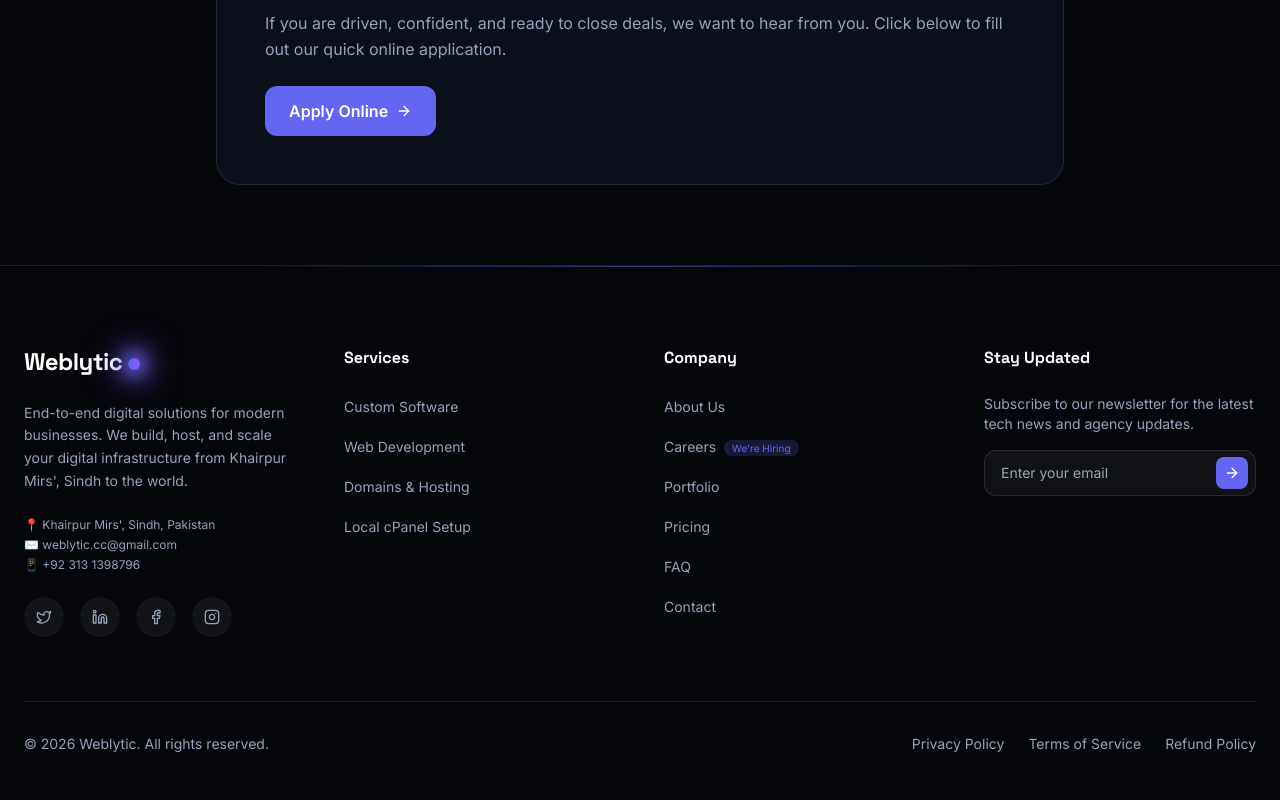
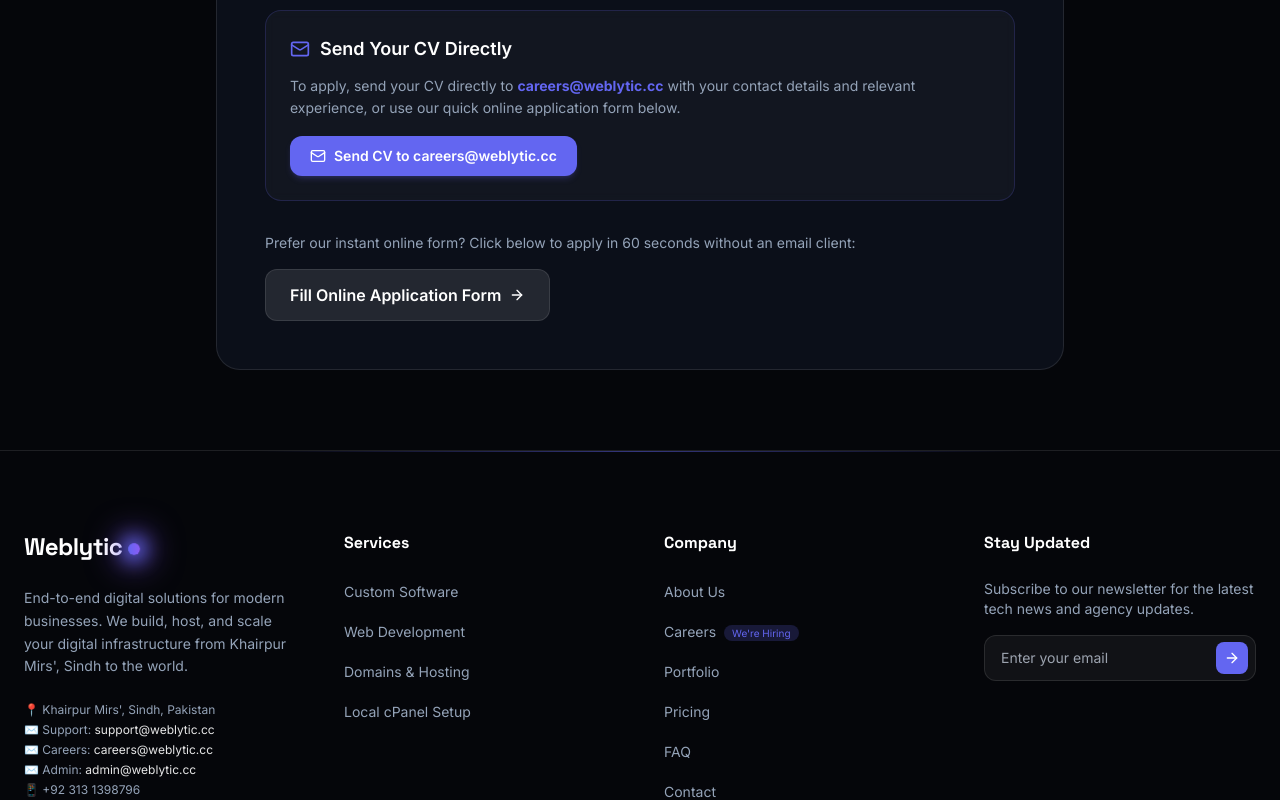
Before and after one commit to Imranalit/weblytic, a Next.js app: page /careers in a window 1280 px wide. Shown: the part 2120-2920 px from the top of the page. Built offline with nearby package versions, Linux system fonts and the light colour scheme.

Commit message:
Feat: Add official domain emails (support, careers, admin) across pages and careers job announcement

```diff
--- a/app/careers/CareersClient.tsx
+++ b/app/careers/CareersClient.tsx
@@ -3,7 +3,7 @@
 import { useState } from "react";
 
 import { LazyMotion, domAnimation, m } from "framer-motion";
-import { Briefcase, MapPin, DollarSign, Clock, ArrowRight, CheckCircle2 } from "lucide-react";
+import { Briefcase, MapPin, DollarSign, Clock, ArrowRight, CheckCircle2 , Mail } from "lucide-react";
 import Navbar from "@/components/Navbar";
 import Footer from "@/components/Footer";
 
@@ -149,17 +149,36 @@
                 <div className="pt-8 border-t border-white/10 mt-10">
                   <h3 className="text-xl font-bold text-white mb-4">Ready to Apply?</h3>
 
+                  {/* Direct Email Application Banner */}
+                  <div className="mb-8 p-6 rounded-2xl bg-white/[0.03] border border-primary/20 backdrop-blur-sm space-y-3">
+                    <div className="flex items-center gap-2.5 text-white font-semibold text-lg">
+                      <Mail className="w-5 h-5 text-primary" />
+                      <h4>Send Your CV Directly</h4>
+                    </div>
+                    <p className="text-text-muted text-sm leading-relaxed">
+                      To apply, send your CV directly to <a href="mailto:careers@weblytic.cc?subject=Job%20Application%20-%20Business%20Development%20Executive" className="text-primary hover:underline font-bold">careers@weblytic.cc</a> with your contact details and relevant experience, or use our quick online application form below.
+                    </p>
+                    <div className="pt-1">
+                      <a
+                        href="mailto:careers@weblytic.cc?subject=Job%20Application%20-%20Business%20Development%20Executive"
+                        className="inline-flex items-center gap-2 px-5 py-2.5 bg-primary hover:bg-primary-end text-white text-sm font-semibold rounded-xl transition-colors shadow-md shadow-primary/20"
+                      >
+                        <Mail className="w-4 h-4" />
+                        Send CV to careers@weblytic.cc
+                      </a>
+                    </div>
+                  </div>
+
                   {!showForm ? (
                     <>
-                      <p className="mb-6">
-                        If you are driven, confident, and ready to close deals, we want to hear from you.
-                        Click below to fill out our quick online application.
+                      <p className="mb-4 text-text-muted text-sm">
+                        Prefer our instant online form? Click below to apply in 60 seconds without an email client:
                       </p>
                       <button
                         onClick={() => setShowForm(true)}
-                        className="inline-flex items-center justify-center gap-2 px-6 py-3 bg-primary hover:bg-primary-end text-white font-semibold rounded-xl transition-colors"
+                        className="inline-flex items-center justify-center gap-2 px-6 py-3 bg-white/10 hover:bg-white/20 text-white font-semibold rounded-xl transition-colors border border-white/10"
                       >
-                        Apply Online
+                        Fill Online Application Form
                         <ArrowRight className="w-4 h-4" />
                       </button>
                     </>
--- a/app/faq/FAQClient.tsx
+++ b/app/faq/FAQClient.tsx
@@ -267,11 +267,11 @@
                   Chat on WhatsApp (+92 313 1398796)
                 </a>
                 <a
-                  href="mailto:weblytic.cc@gmail.com"
+                  href="mailto:support@weblytic.cc"
                   className="inline-flex items-center gap-2 px-6 py-3 rounded-full bg-white/10 hover:bg-white/15 text-white text-sm font-semibold border border-white/10 transition-all"
                 >
                   <Mail className="w-4 h-4" />
-                  Email Founder
+                  Email Support (support@weblytic.cc)
                 </a>
               </div>
             </div>
--- a/app/layout.tsx
+++ b/app/layout.tsx
@@ -104,7 +104,7 @@
   "image": "https://weblytic.cc/og-image.jpg",
   "url": "https://weblytic.cc",
   "telephone": "+923131398796",
-  "email": "weblytic.cc@gmail.com",
+  "email": "support@weblytic.cc",
   "priceRange": "PKR 5000 - PKR 80000",
   "currenciesAccepted": "PKR",
   "paymentAccepted": "Cash, Bank Transfer, EasyPaisa, JazzCash",
--- a/app/privacy/page.tsx
+++ b/app/privacy/page.tsx
@@ -174,7 +174,7 @@
                 <li><strong>Portability:</strong> Request transfer of your data to another organization.</li>
               </ul>
               <p className="text-text-muted">
-                To exercise these rights, contact us at weblytic.cc@gmail.com. You also have the right to lodge a complaint with your local supervisory authority.
+                To exercise these rights, contact us at admin@weblytic.cc. You also have the right to lodge a complaint with your local supervisory authority.
               </p>
             </section>
 
@@ -209,7 +209,7 @@
               <div className="grid grid-cols-1 md:grid-cols-3 gap-4 pt-2">
                 <div className="flex items-center gap-3 p-3 rounded-xl bg-white/5 border border-white/5">
                   <Mail className="w-4 h-4 text-primary shrink-0" />
-                  <span className="text-xs break-all">weblytic.cc@gmail.com</span>
+                  <span className="text-xs break-all">admin@weblytic.cc</span>
                 </div>
                 <div className="flex items-center gap-3 p-3 rounded-xl bg-white/5 border border-white/5">
                   <Phone className="w-4 h-4 text-secondary shrink-0" />
--- a/app/refund-policy/page.tsx
+++ b/app/refund-policy/page.tsx
@@ -149,7 +149,7 @@
                 <span className="text-primary font-mono text-base">7.</span> How to Request a Refund
               </h2>
               <p className="text-text-muted">
-                Email <strong>weblytic.cc@gmail.com</strong> or message us on WhatsApp at <strong>+92 313 1398796</strong> with your name, project details, payment proof and the reason for your request. We will review it and respond within 7 business days. Approved refunds are returned using the original payment method where possible, within 7 to 14 business days of approval. Bank or wallet transfer charges may be deducted.
+                Email <strong>support@weblytic.cc</strong> or message us on WhatsApp at <strong>+92 313 1398796</strong> with your name, project details, payment proof and the reason for your request. We will review it and respond within 7 business days. Approved refunds are returned using the original payment method where possible, within 7 to 14 business days of approval. Bank or wallet transfer charges may be deducted.
               </p>
             </section>
 
@@ -164,7 +164,7 @@
               <div className="grid grid-cols-1 md:grid-cols-3 gap-4 pt-2">
                 <div className="flex items-center gap-3 p-3 rounded-xl bg-white/5 border border-white/5">
                   <Mail className="w-4 h-4 text-primary shrink-0" />
-                  <span className="text-xs break-all">weblytic.cc@gmail.com</span>
+                  <span className="text-xs break-all">support@weblytic.cc</span>
                 </div>
                 <div className="flex items-center gap-3 p-3 rounded-xl bg-white/5 border border-white/5">
                   <Phone className="w-4 h-4 text-secondary shrink-0" />
--- a/app/terms/page.tsx
+++ b/app/terms/page.tsx
@@ -253,7 +253,7 @@
               <div className="grid grid-cols-1 md:grid-cols-3 gap-4 pt-2">
                 <div className="flex items-center gap-3 p-3 rounded-xl bg-white/5 border border-white/5">
                   <Mail className="w-4 h-4 text-primary shrink-0" />
-                  <span className="text-xs break-all">weblytic.cc@gmail.com</span>
+                  <span className="text-xs break-all">admin@weblytic.cc</span>
                 </div>
                 <div className="flex items-center gap-3 p-3 rounded-xl bg-white/5 border border-white/5">
                   <Phone className="w-4 h-4 text-secondary shrink-0" />
--- a/components/Contact.tsx
+++ b/components/Contact.tsx
@@ -72,14 +72,31 @@
 
             <div className="space-y-6">
               <div className="flex items-center gap-4 text-text-muted">
-                <div className="w-12 h-12 rounded-full bg-white/5 flex items-center justify-center text-primary">
+                <div className="w-12 h-12 rounded-full bg-white/5 flex items-center justify-center text-primary shrink-0">
                   <Mail className="w-5 h-5" />
                 </div>
                 <div>
-                  <div className="font-medium text-white">Email Us</div>
-                  <a href="mailto:weblytic.cc@gmail.com" className="hover:text-primary transition-colors">
-                    weblytic.cc@gmail.com
-                  </a>
+                  <div className="font-medium text-white mb-0.5">Email Us</div>
+                  <div className="flex flex-col gap-0.5 text-xs sm:text-sm">
+                    <div>
+                      <span className="text-text-muted text-xs mr-1.5">Support:</span>
+                      <a href="mailto:support@weblytic.cc" className="hover:text-primary transition-colors text-white/90">
+                        support@weblytic.cc
+                      </a>
+                    </div>
+                    <div>
+                      <span className="text-text-muted text-xs mr-1.5">Careers:</span>
+                      <a href="mailto:careers@weblytic.cc" className="hover:text-primary transition-colors text-white/90">
+                        careers@weblytic.cc
+                      </a>
+                    </div>
+                    <div>
+                      <span className="text-text-muted text-xs mr-1.5">Admin:</span>
+                      <a href="mailto:admin@weblytic.cc" className="hover:text-primary transition-colors text-white/90">
+                        admin@weblytic.cc
+                      </a>
+                    </div>
+                  </div>
                 </div>
               </div>
 
--- a/components/Footer.tsx
+++ b/components/Footer.tsx
@@ -55,7 +55,9 @@
             </p>
             <div className="text-xs text-text-muted space-y-1">
               <p>📍 Khairpur Mirs', Sindh, Pakistan</p>
-              <p>✉️ <a href="mailto:weblytic.cc@gmail.com" className="hover:text-primary transition-colors">weblytic.cc@gmail.com</a></p>
+              <p>✉️ Support: <a href="mailto:support@weblytic.cc" className="hover:text-primary transition-colors text-white/90">support@weblytic.cc</a></p>
+              <p>✉️ Careers: <a href="mailto:careers@weblytic.cc" className="hover:text-primary transition-colors text-white/90">careers@weblytic.cc</a></p>
+              <p>✉️ Admin: <a href="mailto:admin@weblytic.cc" className="hover:text-primary transition-colors text-white/90">admin@weblytic.cc</a></p>
               <p>📱 <a href="https://wa.me/923131398796" className="hover:text-primary transition-colors">+92 313 1398796</a></p>
             </div>
             <div className="flex items-center gap-4">
--- a/netlify/edge-functions/chat.ts
+++ b/netlify/edge-functions/chat.ts
@@ -35,7 +35,7 @@
 
 COMPANY CONTACT & LOCATION:
 - Location / Address: Khairpur Mirs', Sindh, Pakistan
-- Official Email: weblytic.cc@gmail.com
+- Official Support: support@weblytic.cc\n- Official Careers: careers@weblytic.cc\n- Official Admin: admin@weblytic.cc
 - Direct WhatsApp / Phone: +92 313 1398796
 
 ONGOING FEATURED PROJECTS:
```
